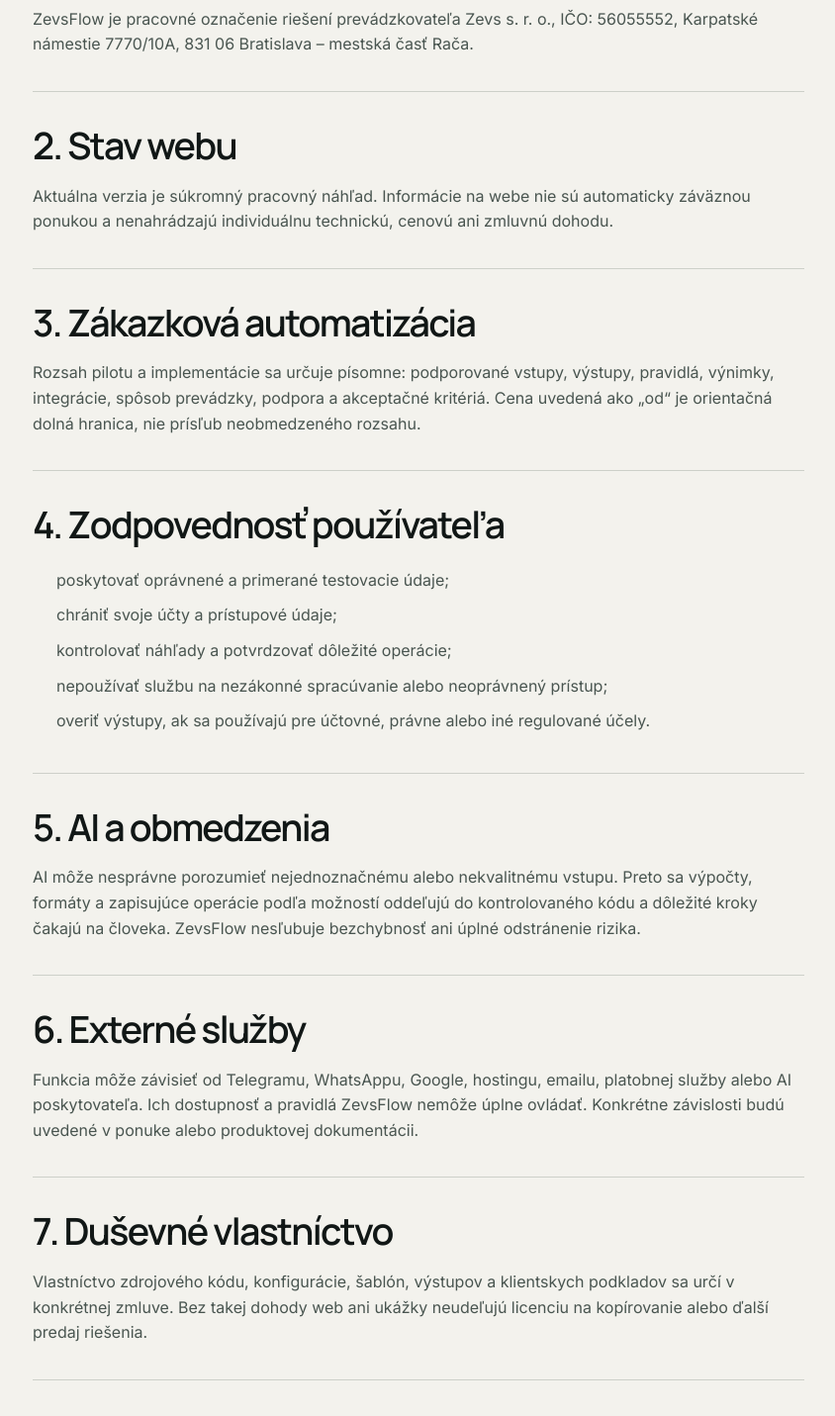
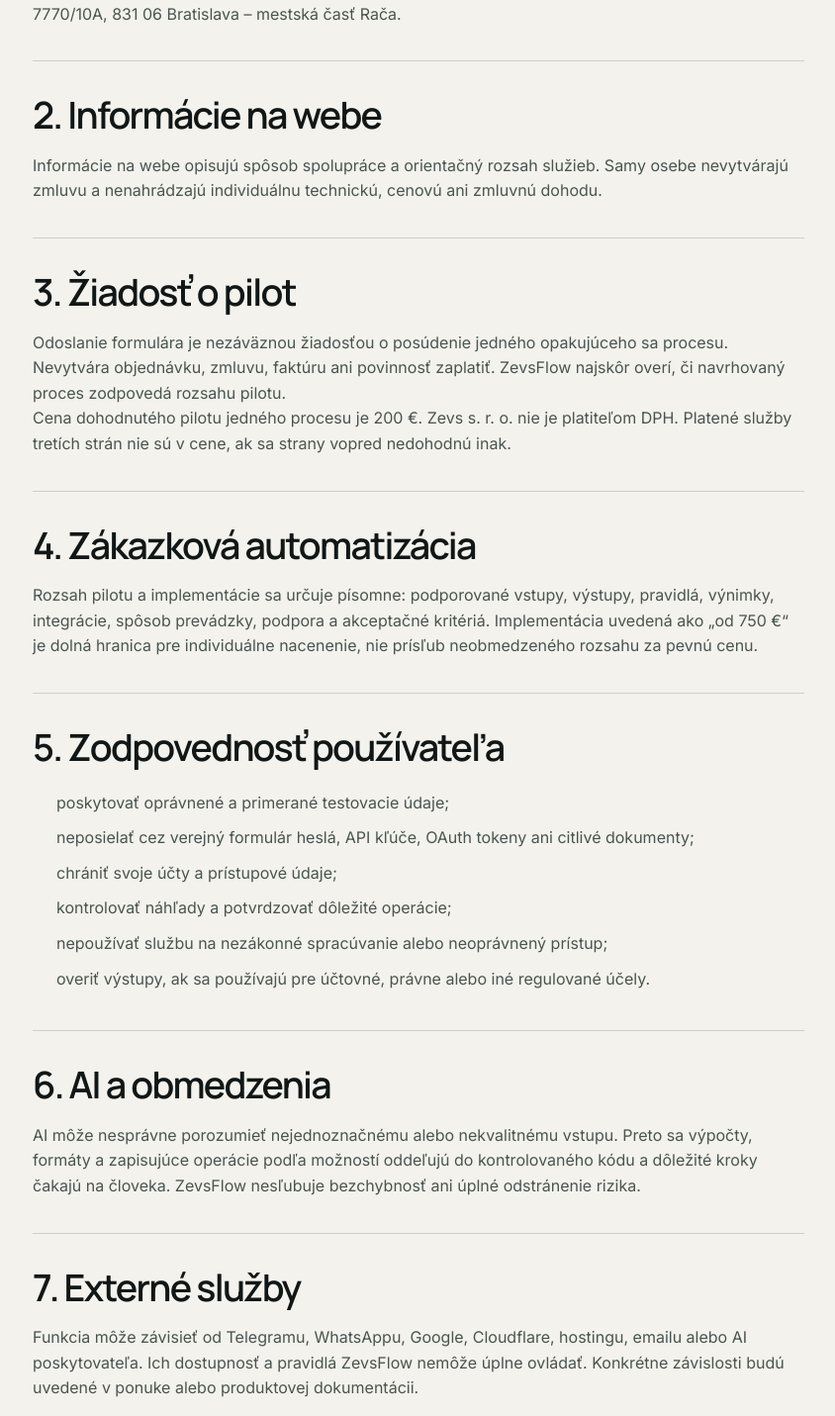
Before and after one commit to Mykh-Ai/zevsflow-site, a Next.js app: page /terms in a window 1280 px wide. Shown: the part 602-2033 px from the top of the page at 99% size, without its empty margins (147-991 px from the left). Built offline with nearby package versions, Linux system fonts and the light colour scheme.

Commit message:
Align public terms with the non-binding pilot application

```diff
--- a/app/terms/page.tsx
+++ b/app/terms/page.tsx
@@ -1,18 +1,19 @@
 import type { Metadata } from "next";
 import { LegalLayout } from "../page-elements";
 
-export const metadata: Metadata = { title: "Podmienky používania | ZevsFlow", description: "Pracovný návrh podmienok používania webu a riešení ZevsFlow." };
+export const metadata: Metadata = { title: "Podmienky používania | ZevsFlow", description: "Základné podmienky používania webu, žiadosti o pilot a riešení ZevsFlow." };
 
 export default function TermsPage() {
-  return <LegalLayout title="Podmienky používania" intro="Tieto pracovné podmienky opisujú základné pravidlá webu a budúcich riešení ZevsFlow. Konkrétna zákazková implementácia sa riadi samostatnou ponukou a zmluvou.">
-    <section><h2>1. Poskytovateľ</h2><p>ZevsFlow je pracovné označenie riešení prevádzkovateľa Zevs s. r. o., IČO: 56055552, Karpatské námestie 7770/10A, 831 06 Bratislava – mestská časť Rača.</p></section>
-    <section><h2>2. Stav webu</h2><p>Aktuálna verzia je súkromný pracovný náhľad. Informácie na webe nie sú automaticky záväznou ponukou a nenahrádzajú individuálnu technickú, cenovú ani zmluvnú dohodu.</p></section>
-    <section><h2>3. Zákazková automatizácia</h2><p>Rozsah pilotu a implementácie sa určuje písomne: podporované vstupy, výstupy, pravidlá, výnimky, integrácie, spôsob prevádzky, podpora a akceptačné kritériá. Cena uvedená ako „od“ je orientačná dolná hranica, nie prísľub neobmedzeného rozsahu.</p></section>
-    <section><h2>4. Zodpovednosť používateľa</h2><ul><li>poskytovať oprávnené a primerané testovacie údaje;</li><li>chrániť svoje účty a prístupové údaje;</li><li>kontrolovať náhľady a potvrdzovať dôležité operácie;</li><li>nepoužívať službu na nezákonné spracúvanie alebo neoprávnený prístup;</li><li>overiť výstupy, ak sa používajú pre účtovné, právne alebo iné regulované účely.</li></ul></section>
-    <section><h2>5. AI a obmedzenia</h2><p>AI môže nesprávne porozumieť nejednoznačnému alebo nekvalitnému vstupu. Preto sa výpočty, formáty a zapisujúce operácie podľa možností oddeľujú do kontrolovaného kódu a dôležité kroky čakajú na človeka. ZevsFlow nesľubuje bezchybnosť ani úplné odstránenie rizika.</p></section>
-    <section><h2>6. Externé služby</h2><p>Funkcia môže závisieť od Telegramu, WhatsAppu, Google, hostingu, emailu, platobnej služby alebo AI poskytovateľa. Ich dostupnosť a pravidlá ZevsFlow nemôže úplne ovládať. Konkrétne závislosti budú uvedené v ponuke alebo produktovej dokumentácii.</p></section>
-    <section><h2>7. Duševné vlastníctvo</h2><p>Vlastníctvo zdrojového kódu, konfigurácie, šablón, výstupov a klientskych podkladov sa určí v konkrétnej zmluve. Bez takej dohody web ani ukážky neudeľujú licenciu na kopírovanie alebo ďalší predaj riešenia.</p></section>
-    <section><h2>8. Ukončenie a údaje</h2><p>Spôsob ukončenia, exportu a vymazania závisí od modelu prevádzky. Pri budúcej online službe musí byť zrušenie účtu a odpojenie integrácií dostupné podľa zverejnených pokynov.</p></section>
-    <section><h2>9. Rozhodné právo</h2><p>Ak záväzná zmluva neurčí inak, právne vzťahy sa riadia právom Slovenskej republiky. Toto ustanovenie neobmedzuje kogentné práva spotrebiteľa, ak sa uplatňujú.</p></section>
+  return <LegalLayout title="Podmienky používania" intro="Tieto podmienky opisujú základné pravidlá webu, žiadosti o pilot a zákazkových riešení ZevsFlow. Konkrétna implementácia sa riadi samostatnou ponukou a zmluvou.">
+    <section><h2>1. Poskytovateľ</h2><p>ZevsFlow je označenie riešení prevádzkovateľa Zevs s. r. o., IČO: 56055552, Karpatské námestie 7770/10A, 831 06 Bratislava – mestská časť Rača.</p></section>
+    <section><h2>2. Informácie na webe</h2><p>Informácie na webe opisujú spôsob spolupráce a orientačný rozsah služieb. Samy osebe nevytvárajú zmluvu a nenahrádzajú individuálnu technickú, cenovú ani zmluvnú dohodu.</p></section>
+    <section><h2>3. Žiadosť o pilot</h2><p>Odoslanie formulára je nezáväznou žiadosťou o posúdenie jedného opakujúceho sa procesu. Nevytvára objednávku, zmluvu, faktúru ani povinnosť zaplatiť. ZevsFlow najskôr overí, či navrhovaný proces zodpovedá rozsahu pilotu.</p><p>Cena dohodnutého pilotu jedného procesu je 200 €. Zevs s. r. o. nie je platiteľom DPH. Platené služby tretích strán nie sú v cene, ak sa strany vopred nedohodnú inak.</p></section>
+    <section><h2>4. Zákazková automatizácia</h2><p>Rozsah pilotu a implementácie sa určuje písomne: podporované vstupy, výstupy, pravidlá, výnimky, integrácie, spôsob prevádzky, podpora a akceptačné kritériá. Implementácia uvedená ako „od 750 €“ je dolná hranica pre individuálne nacenenie, nie prísľub neobmedzeného rozsahu za pevnú cenu.</p></section>
+    <section><h2>5. Zodpovednosť používateľa</h2><ul><li>poskytovať oprávnené a primerané testovacie údaje;</li><li>neposielať cez verejný formulár heslá, API kľúče, OAuth tokeny ani citlivé dokumenty;</li><li>chrániť svoje účty a prístupové údaje;</li><li>kontrolovať náhľady a potvrdzovať dôležité operácie;</li><li>nepoužívať službu na nezákonné spracúvanie alebo neoprávnený prístup;</li><li>overiť výstupy, ak sa používajú pre účtovné, právne alebo iné regulované účely.</li></ul></section>
+    <section><h2>6. AI a obmedzenia</h2><p>AI môže nesprávne porozumieť nejednoznačnému alebo nekvalitnému vstupu. Preto sa výpočty, formáty a zapisujúce operácie podľa možností oddeľujú do kontrolovaného kódu a dôležité kroky čakajú na človeka. ZevsFlow nesľubuje bezchybnosť ani úplné odstránenie rizika.</p></section>
+    <section><h2>7. Externé služby</h2><p>Funkcia môže závisieť od Telegramu, WhatsAppu, Google, Cloudflare, hostingu, emailu alebo AI poskytovateľa. Ich dostupnosť a pravidlá ZevsFlow nemôže úplne ovládať. Konkrétne závislosti budú uvedené v ponuke alebo produktovej dokumentácii.</p></section>
+    <section><h2>8. Duševné vlastníctvo</h2><p>Vlastníctvo zdrojového kódu, konfigurácie, šablón, výstupov a klientskych podkladov sa určí v konkrétnej zmluve. Bez takej dohody web ani ukážky neudeľujú licenciu na kopírovanie alebo ďalší predaj riešenia.</p></section>
+    <section><h2>9. Ukončenie a údaje</h2><p>Spôsob ukončenia, exportu a vymazania závisí od modelu prevádzky a konkrétnej zmluvy. Odpojenie Google integrácií a žiadosť o vymazanie údajov sa riadia zverejnenými pokynmi.</p></section>
+    <section><h2>10. Rozhodné právo</h2><p>Ak záväzná zmluva neurčí inak, právne vzťahy sa riadia právom Slovenskej republiky. Toto ustanovenie neobmedzuje kogentné práva spotrebiteľa, ak sa uplatňujú.</p></section>
   </LegalLayout>;
 }
```
